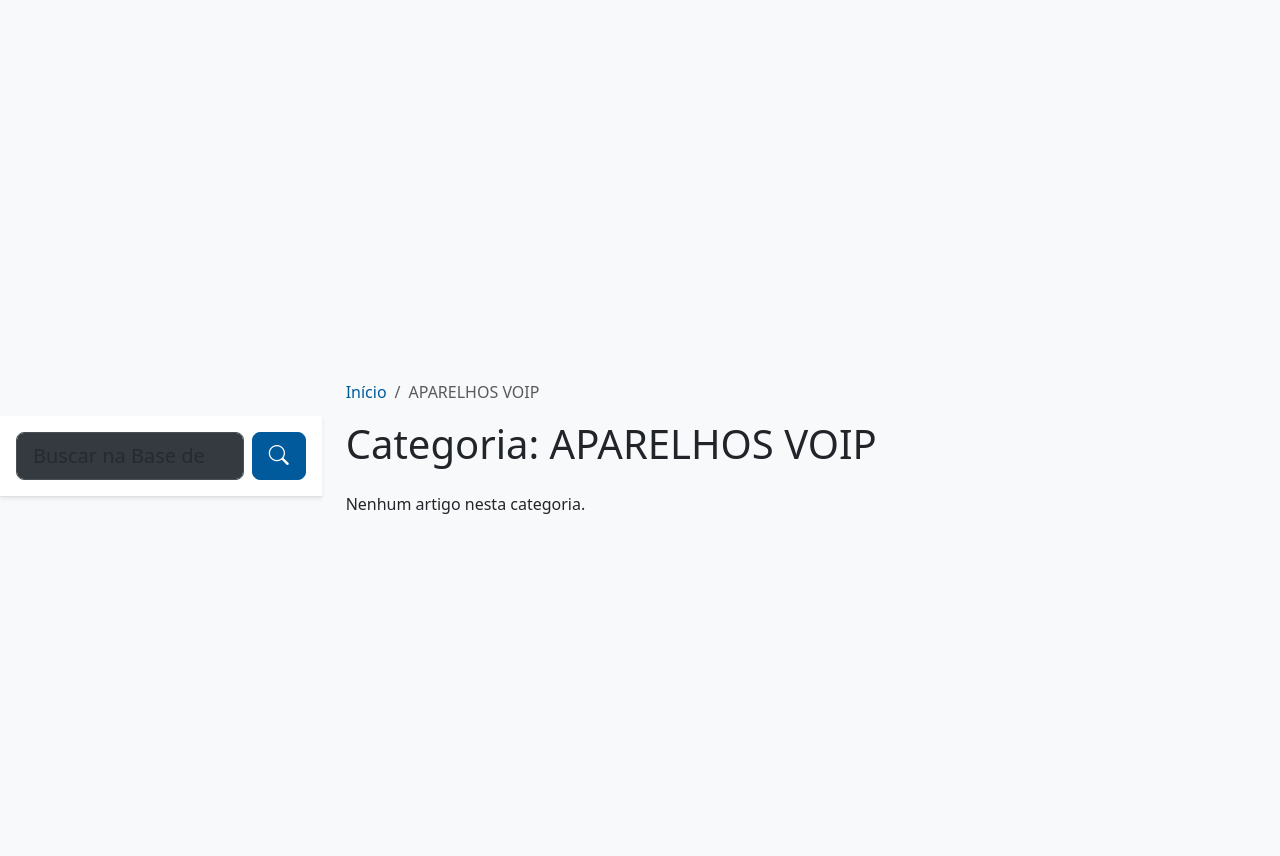
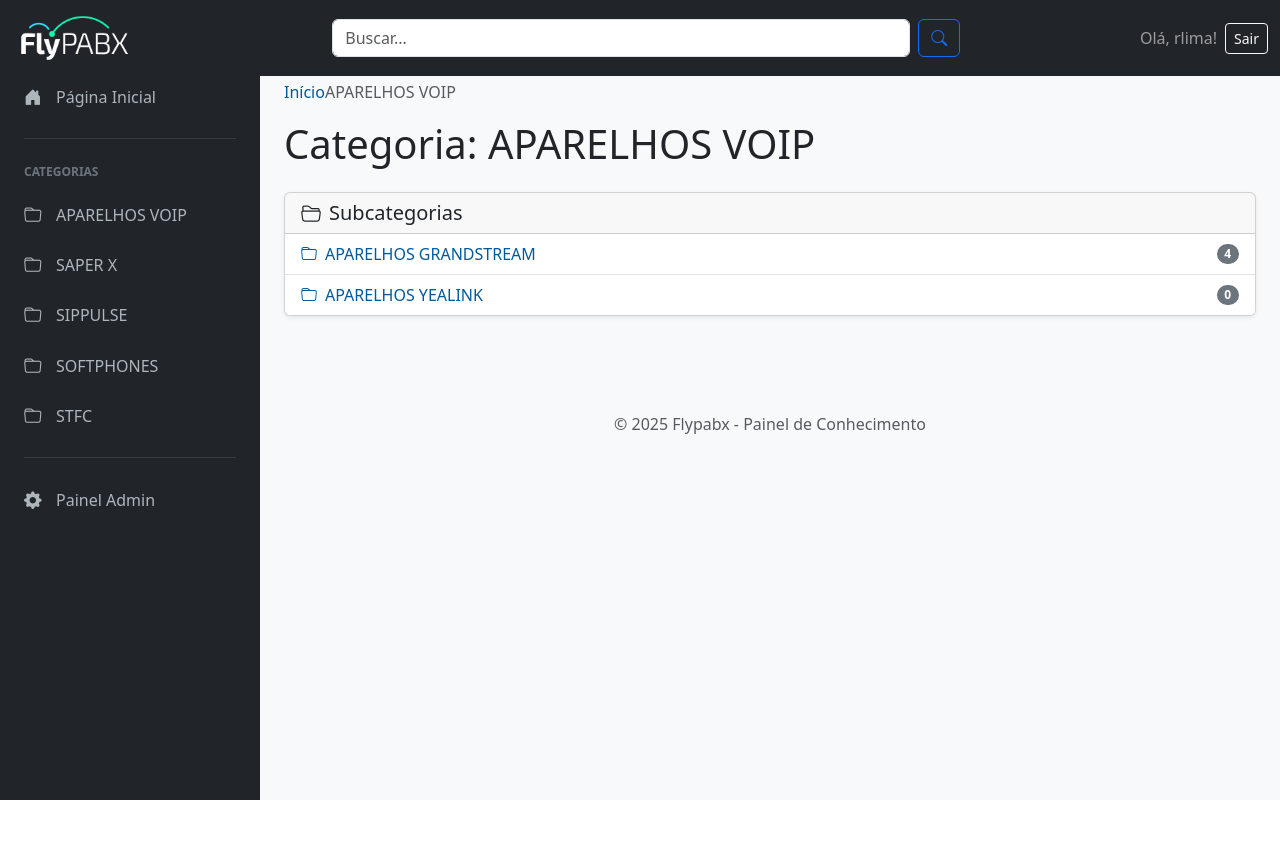
Before and after one commit to rlima16/BaseDeConhecimentoFLY, a Django app: a page that uses flypabx_kb/base/templates/base/base.html in a window 1280 px wide. After the commit the page ends 800 px from the top, so only its background shows below. Run offline with Django 5.2, Linux system fonts and the light colour scheme; a user stored in the database is signed in; data comes from the database, SQL or seed files in the repository; both versions use the stored data as it was after the commit; some libraries are stand-ins or nearby versions.

Commit message:
Primeiro commit: Início do projeto

```diff
--- a/flypabx_kb/base/context_processors.py
+++ b/flypabx_kb/base/context_processors.py
@@ -3,8 +3,10 @@ from .models import Categoria
 
 def all_categories(request):
     """
-    Disponibiliza a lista de todas as categorias para todos os templates.
+    Disponibiliza APENAS as categorias de PRIMEIRO NÍVEL (sem pai)
+    para todos os templates (usado no menu lateral).
     """
     return {
-        'all_categories': Categoria.objects.all()
+        # parent__isnull=True filtra apenas as que não têm pai
+        'all_categories': Categoria.objects.filter(parent__isnull=True)
     }
--- a/flypabx_kb/base/static/base/style.css
+++ b/flypabx_kb/base/static/base/style.css
@@ -1,23 +1,22 @@
 /* base/static/base/style.css */
 
 /* ========================================================
-   !!! IMPORTANTE: SUBSTITUA ESTAS CORES PELAS DA FLYPABX !!!
-   ========================================================
-*/
+   CORES PRINCIPAIS (AJUSTE SE QUISER)
+   ======================================================== */
 :root {
-    /* EU ESTOU USANDO AZUIS GENÉRICOS. VOCÊ DEVE MUDAR AQUI! */
-    --cor-primaria-flypabx: #005A9C;   /* Ex: O azul principal da sua marca */
-    --cor-secundaria-flypabx: #00BFFF; /* Ex: Um tom de destaque da sua marca */
+    --cor-primaria-flypabx: #005A9C;
+    --cor-secundaria-flypabx: #00BFFF;
     --cor-fundo-claro: #f8f9fa;
     --cor-texto: #212529;
 }
 
-/* Ajustes modernos */
+/* ========================================================
+   ESTILOS GERAIS (DA NAVEGAÇÃO E ARTIGOS)
+   ======================================================== */
 body {
     background-color: var(--cor-fundo-claro);
 }
 
-/* Ajustes do Bootstrap com suas cores */
 .navbar-dark.bg-dark {
     background-color: #212529 !important; /* Cor preta/cinza escuro */
 }
@@ -31,7 +30,6 @@ body {
     opacity: 0.9;
 }
 
-/* Links */
 a, .list-group-item-action {
     color: var(--cor-primaria-flypabx);
     text-decoration: none;
@@ -42,15 +40,10 @@ a:hover {
 }
 
 .artigo-conteudo {
-    line-height: 1.7; /* Melhora a leitura */
-}
-
-/* Faz o conteúdo do artigo quebrar linha e usar parágrafos */
-.artigo-conteudo {
+    line-height: 1.7;
     white-space: pre-wrap;
 }
 
-/* Deixa as imagens do artigo responsivas */
 .artigo-conteudo img {
     max-width: 100%;
     height: auto;
@@ -60,37 +53,30 @@ a:hover {
 }
 
 /* ========================================================
-   CSS PARA O LAYOUT DO NOVO SISTEMA (SIDEBAR)
+   CSS PARA O LAYOUT DO SISTEMA (SIDEBAR)
    ======================================================== */
 
-/* Garante que o body ocupe 100% da altura */
 html, body {
     height: 100%;
 }
 
-/* Remove o padding do body para a navbar e sidebar colarem */
 body {
     padding-top: 56px; /* Altura da navbar fixa */
     background-color: var(--cor-fundo-claro);
 }
 
-/* O "wrapper" principal que divide a tela em 2 colunas */
 .page-wrapper {
     display: grid;
     grid-template-columns: 260px 1fr; /* Largura da sidebar | Restante da tela */
-    height: calc(100vh - 56px); /* 100% da altura da tela - altura da navbar */
+    height: calc(100vh - 56px);
 }
 
 /* --- ESTILOS DO SIDEBAR (MENU LATERAL) --- */
 .sidebar-wrapper {
-    background-color: #212529; /* Mesma cor preta da sua navbar */
+    background-color: #212529;
     color: #f8f9fa;
-    overflow-y: auto; /* Deixa o menu rolar se tiver muitos itens */
-    position: fixed;
-    top: 56px; /* Começa abaixo da navbar */
-    left: 0;
+    overflow-y: auto;
     height: calc(100vh - 56px);
-    width: 260px;
 }
 
 .sidebar-nav {
@@ -104,7 +90,7 @@ body {
     font-size: 0.75rem;
     text-transform: uppercase;
     font-weight: 700;
-    color: #6c757d; /* Cinza */
+    color: #6c757d;
     padding: 0.5rem 1.5rem;
 }
 
@@ -117,7 +103,7 @@ body {
 .sidebar-nav-link {
     display: flex;
     align-items: center;
-    color: #adb5bd; /* Cor do link (cinza claro) */
+    color: #adb5bd;
     text-decoration: none;
     padding: 0.75rem 1.5rem;
     transition: all 0.2s ease;
@@ -126,100 +112,48 @@ body {
 .sidebar-nav-link i {
     font-size: 1.1rem;
     margin-right: 0.75rem;
-    width: 20px; /* Alinha os ícones */
+    width: 20px;
 }
 
 .sidebar-nav-link:hover {
     background-color: rgba(255, 255, 255, 0.05);
-    color: #ffffff; /* Texto branco ao passar o mouse */
+    color: #ffffff;
 }
 
 /* --- ESTILOS DO CONTEÚDO PRINCIPAL --- */
 .main-content {
-    grid-column: 2 / 3; /* Ocupa a segunda coluna do grid */
-    overflow-y: auto; /* Deixa SÓ o conteúdo rolar */
+    grid-column: 2 / 3;
+    overflow-y: auto;
+    height: calc(100vh - 56px);
 }
 
-{% block head_extra %}
-<style>
-    body {
-        background-color: #343a40 !important; /* Fundo cinza escuro */
-        padding-top: 0 !important; /* Remove o espaço da navbar */
-    }
 
-    /* 1. ESCONDE a navbar e o sidebar */
-    .navbar,
-    .sidebar-wrapper {
-        display: none !important;
-    }
 
-    /* 2. FAZ o conteúdo principal ocupar a tela inteira */
-    .page-wrapper {
-        display: grid;
-        grid-template-columns: 1fr !important; /* Uma única coluna */
-        height: 100vh !important; /* 100% da altura da tela */
-    }
-
-    .main-content {
-        grid-column: 1 / -1 !important; /* Ocupa toda a largura */
-        overflow-y: auto;
-        /* Centraliza o card de login verticalmente e horizontalmente */
-        display: flex;
-        align-items: center;
-        justify-content: center;
-    }
-
-    /* 3. Esconde o footer (rodapé) da página de login */
-    .main-content footer {
-        display: none;
-    }
-
-    /* --- Estilos do Card (do passo anterior, com ajustes) --- */
-    .card {
-        background-color: #212529;
-        color: #f8f9fa;
-        border: none;
-        width: 100%;
-        max-width: 450px; /* Limita a largura do card de login */
-    }
-    hr {
-        border-top: 1px solid rgba(255, 255, 255, 0.1);
-        opacity: 1;
-    }
-    .form-control {
-        background-color: #343a40;
-        color: #f8f9fa;
-        border-color: #495057;
-    }
-    .form-control:focus {
-        background-color: #343a40;
-        color: #f8f9fa;
-        border-color: #005A9C;
-        box-shadow: 0 0 0 0.25rem rgba(0, 90, 156, 0.5);
-    }
-    input:-webkit-autofill,
-    input:-webkit-autofill:hover,
-    input:-webkit-autofill:focus,
-    input:-webkit-autofill:active  {
-        -webkit-box-shadow: 0 0 0 30px #343a40 inset !important;
-        -webkit-text-fill-color: #f8f9fa !important;
-    }
-</style>
-{% endblock %}
-
-/* --- ESTILOS DA BARRA DE BUSCA --- */
-.search-bar-wrapper {
-    /* Faz a barra de busca "grudar" no topo do conteúdo */
-    position: sticky;
-    top: 0;
-    z-index: 100;
-}
 
 /* --- ESTILO DO DESTAQUE DA PALAVRA --- */
 .highlight-search {
-    background-color: #FFF3A3; /* Um amarelo-claro */
+    background-color: #FFF3A3;
     color: #000;
     font-weight: bold;
     padding: 1px 3px;
     border-radius: 3px;
 }
+
+/* NENHUM CÓDIGO DO LOGIN.HTML (COMO .navbar { display: none; })
+ESTÁ PRESENTE NESTE ARQUIVO.
+*/
+
+/* ========================================================
+   ESTILO PARA O LOGO NO SIDEBAR (ADICIONADO DE VOLTA)
+   ======================================================== */
+.sidebar-logo-wrapper {
+    padding: 1.5rem 1rem; /* Espaçamento (em cima/baixo | dos lados) */
+    text-align: center;
+    /* Adiciona uma linha divisória igual a do menu */
+    border-bottom: 1px solid rgba(255, 255, 255, 0.1);
+}
+
+.sidebar-logo-wrapper .img-fluid {
+    max-height: 60px; /* Define uma altura máxima para o logo. Ajuste se precisar. */
+    width: auto;
+}
--- a/flypabx_kb/base/templates/base/base.html
+++ b/flypabx_kb/base/templates/base/base.html
@@ -11,17 +11,26 @@
 
     <link rel="stylesheet" href="{% static 'base/style.css' %}">
 
-    {% block head_extra %}{% endblock %} </head>
+    {% block head_extra %}{% endblock %}
+</head>
 <body>
 
     <nav class="navbar navbar-expand-lg navbar-dark bg-dark fixed-top">
-        <div class="container-fluid position-relative">
+        <div class="container-fluid d-flex justify-content-between align-items-center">
 
-            <a class="navbar-brand position-absolute start-50 translate-middle-x" href="{% url 'home' %}">
-                <b>Base de Conhecimento Flypabx</b>
+            <a class="navbar-brand" href="{% url 'home' %}">
+                <img src="{% static 'base/logo-flypabx.png' %}" alt="Logo"
+                     style="height: 50px;"
+                     class="d-inline-block align-middle">
             </a>
 
-            <span class="navbar-text d-flex align-items-center ms-auto">
+            <form action="{% url 'search_results' %}" method="GET" class="d-flex w-50 mx-auto" role="search">
+                <input class="form-control me-2" type="search" name="q" placeholder="Buscar..." aria-label="Buscar" value="{{ request.GET.q }}">
+                <button class="btn btn-outline-primary" type="submit">
+                    <i class="bi bi-search"></i>
+                </button>
+            </form>
+            <span class="navbar-text d-flex align-items-center">
                 Olá, {{ user.username }}!
                 <form action="{% url 'logout' %}" method="post" class="ms-2">
                     {% csrf_token %}
@@ -69,14 +78,6 @@
 
         <main class="main-content">
 
-            <div class="search-bar-wrapper p-3 bg-white shadow-sm border-bottom">
-                <form action="{% url 'search_results' %}" method="GET" class="d-flex">
-                    <input class="form-control form-control-lg" type="search" name="q" placeholder="Buscar na Base de Conhecimento..." aria-label="Buscar" value="{{ request.GET.q }}">
-                    <button class="btn btn-primary btn-lg ms-2" type="submit">
-                        <i class="bi bi-search"></i>
-                    </button>
-                </form>
-            </div>
             <div class="container-fluid p-4">
                 {% block content %}
                 {% endblock %}
--- a/flypabx_kb/base/templates/base/categoria_detail.html
+++ b/flypabx_kb/base/templates/base/categoria_detail.html
@@ -5,20 +5,52 @@
 {% block content %}
 <nav aria-label="breadcrumb">
   <ol class="breadcrumb">
-    <li class="breadcrumb-item"><a href="{% url 'home' %}">Início</a></li>
+    <li class.breadcrumb-item"><a href="{% url 'home' %}">Início</a></li>
+    {% if categoria.parent %}
+    <li class="breadcrumb-item"><a href="{% url 'categoria_detail' categoria.parent.slug %}">{{ categoria.parent.nome }}</a></li>
+    {% endif %}
     <li class="breadcrumb-item active" aria-current="page">{{ categoria.nome }}</li>
   </ol>
 </nav>
 
 <h1 class="mb-4">Categoria: {{ categoria.nome }}</h1>
 
-<div class="list-group">
-    {% for art in artigos %}
-    <a href="{% url 'artigo_detail' art.slug %}" class="list-group-item list-group-item-action">
-        {{ art.titulo }}
-    </a>
-    {% empty %}
-    <p>Nenhum artigo nesta categoria.</p>
-    {% endfor %}
+{% if subcategorias %}
+<div class="card shadow-sm mb-4">
+    <div class="card-header">
+        <h2 class="h5 mb-0"><i class="bi bi-folder2-open me-2"></i>Subcategorias</h2>
+    </div>
+    <div class="list-group list-group-flush">
+        {% for subcat in subcategorias %}
+        <a href="{% url 'categoria_detail' subcat.slug %}" class="list-group-item list-group-item-action d-flex justify-content-between align-items-center">
+            <span><i class="bi bi-folder me-2"></i>{{ subcat.nome }}</span>
+            <span class="badge bg-secondary rounded-pill">{{ subcat.artigos.count }}</span>
+        </a>
+        {% endfor %}
+    </div>
 </div>
+{% endif %}
+
+
+{% if artigos %}
+<div class="card shadow-sm">
+    <div class="card-header">
+        <h2 class="h5 mb-0"><i class="bi bi-file-earmark-text me-2"></i>Artigos nesta Categoria</h2>
+    </div>
+    <div class="list-group list-group-flush">
+        {% for art in artigos %}
+        <a href="{% url 'artigo_detail' art.slug %}{% if request.GET.highlight %}?highlight={{ request.GET.highlight }}{% endif %}" class="list-group-item list-group-item-action">
+           <i class="bi bi-file-earmark me-2"></i> {{ art.titulo }}
+        </a>
+        {% endfor %}
+    </div>
+</div>
+{% endif %}
+
+{% if not subcategorias and not artigos %}
+<div class="alert alert-info" role="alert">
+  <i class="bi bi-info-circle-fill me-2"></i>Nenhum item encontrado nesta categoria.
+</div>
+{% endif %}
+
 {% endblock %}
--- a/flypabx_kb/base/views.py
+++ b/flypabx_kb/base/views.py
@@ -15,11 +15,19 @@ def home(request):
 
 @login_required
 def categoria_detail(request, slug):
+    # Encontra a categoria atual
     categoria = get_object_or_404(Categoria, slug=slug)
+
+    # Busca as subcategorias diretas (filhas) desta categoria
+    subcategorias = categoria.children.all()
+
+    # Busca os artigos que pertencem DIRETAMENTE a esta categoria
     artigos = Artigo.objects.filter(categoria=categoria)
+
     return render(request, 'base/categoria_detail.html', {
         'categoria': categoria,
-        'artigos': artigos
+        'subcategorias': subcategorias, # Passa as subcategorias para o template
+        'artigos': artigos,            # Passa os artigos diretos para o template
     })
 
 @login_required
```
Also changed, not shown: flypabx_kb/base/admin.py (+8 -1 lines), flypabx_kb/base/models.py (+17 -1 lines), flypabx_kb/base/migrations/0003_alter_categoria_options_categoria_parent_and_more.py (added), flypabx_kb/db.sqlite3.
